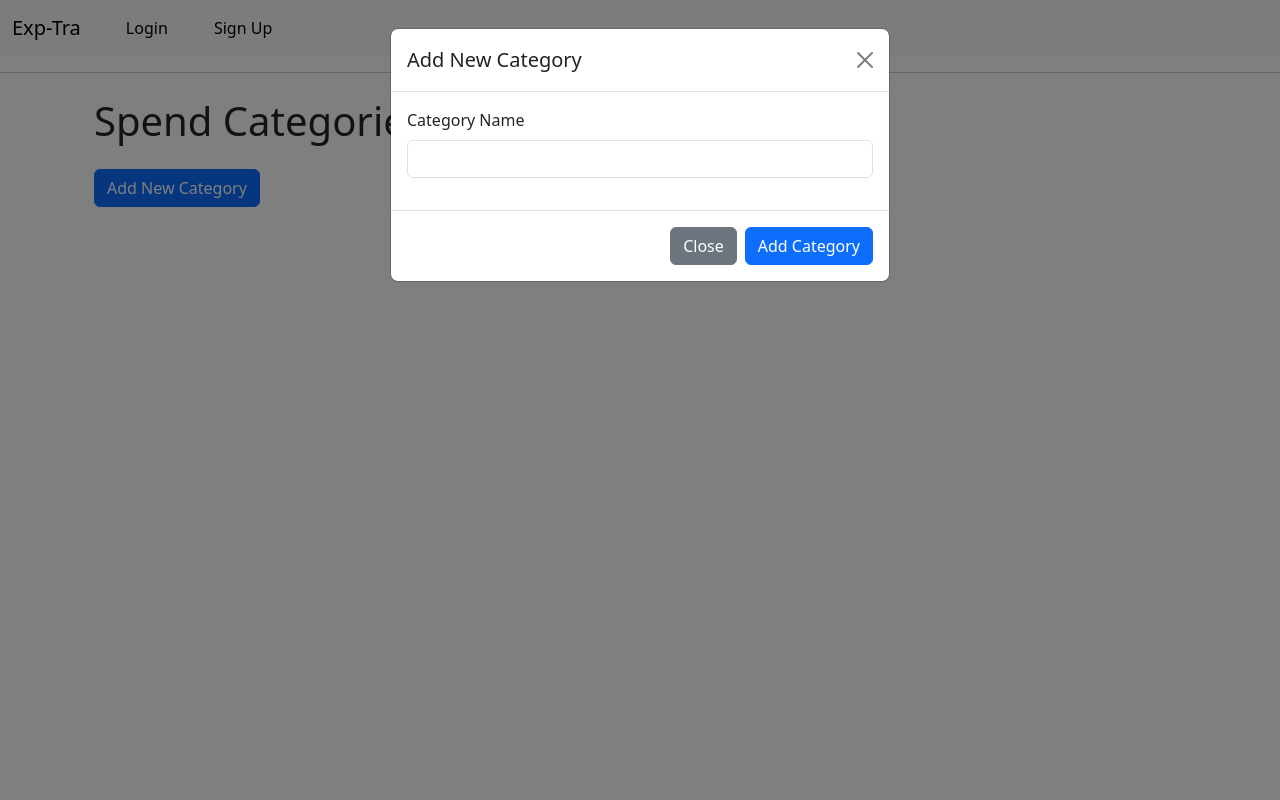
After one commit to seymausta/expense-tracker0, a Flask app: page /categories in a window 1280 px wide, after a click on "Add New Category". The commit adds this page. Run offline with Flask 3, Linux system fonts and the light colour scheme.

Commit message:
update button added account page added spend category page added

```diff
--- a/app/forms.py
+++ b/app/forms.py
@@ -2,6 +2,8 @@ from flask_wtf import FlaskForm
 from wtforms import StringField, PasswordField, BooleanField, SubmitField, DecimalField, DateField, SelectField, TextAreaField
 from wtforms.validators import ValidationError, DataRequired, Email, EqualTo,  Length, NumberRange
 import sqlalchemy as sa
+from wtforms.widgets import HiddenInput
+
 from app import db
 from app.models import User, Category, Expense
 
@@ -33,7 +35,7 @@ class ExpenseForm(FlaskForm):
     date = DateField('Date', validators=[DataRequired()])
     description = TextAreaField('Description')
     submit = SubmitField('Add')
-    delete = SubmitField('Delete')
+    delete = SubmitField('Delete', widget=HiddenInput())
 
     def __init__(self, *args, **kwargs):
         super(ExpenseForm, self).__init__(*args, **kwargs)
@@ -50,6 +52,7 @@ class UpdateExpenseForm(FlaskForm):
     date = DateField('Date', validators=[DataRequired()])
     description = TextAreaField('Description')
     submit = SubmitField('Update')
+    delete = SubmitField('Delete', widget=HiddenInput())
 
     def __init__(self, *args, **kwargs):
         super(UpdateExpenseForm, self).__init__(*args, **kwargs)
@@ -58,3 +61,12 @@ class UpdateExpenseForm(FlaskForm):
     def validate_category(self, category):
         if not Category.query.get(category.data):
             raise ValidationError('Invalid category.')
+
+class UpdateAccountForm(FlaskForm):
+    firstname = StringField('First Name', validators=[DataRequired()])
+    lastname = StringField('Last Name', validators=[DataRequired()])
+    submit = SubmitField('Update Account')
+
+class AddCategoryForm(FlaskForm):
+    categoryName = StringField('Category Name', validators=[DataRequired()])
+    submit = SubmitField('Add Category')
--- a/app/routes.py
+++ b/app/routes.py
@@ -1,6 +1,6 @@
 from app import app,db
 from flask import render_template, flash, redirect, url_for, request, abort
-from app.forms import LoginForm, RegistrationForm, ExpenseForm, UpdateExpenseForm
+from app.forms import LoginForm, RegistrationForm, ExpenseForm, UpdateExpenseForm, UpdateAccountForm, AddCategoryForm
 from flask_login import current_user, login_user, logout_user, login_required
 import sqlalchemy as sa
 from app.models import User, Expense, Category
@@ -104,8 +104,41 @@ def update_expense(expense_id):
     expense = Expense.query.get_or_404(expense_id)
     form = UpdateExpenseForm(obj=expense)
     if form.validate_on_submit():
-        form.populate_obj(expense)
+        expense.name = form.name.data
+        expense.amount = form.amount.data
+        expense.category_id = form.category.data
+        expense.date = form.date.data
+        expense.description = form.description.data
         db.session.commit()
-        flash('Expense updated successfully!', 'success')
+        flash('Your expense has been updated!', 'success')
         return redirect(url_for('expense_history'))
     return render_template('expense_history.html', title='Update Expense', form=form)
+
+
+@app.route('/categories', methods=['GET', 'POST'])
+def categories():
+    form = AddCategoryForm()
+    if form.validate_on_submit():
+        category_name = form.categoryName.data
+        new_category = Category(name=category_name)
+        db.session.add(new_category)
+        db.session.commit()
+        flash('New category added successfully!', 'success')
+        return redirect(url_for('categories'))
+    categories = Category.query.all()
+    return render_template('categories.html', title='Spend Categories', form=form, categories=categories)
+
+@app.route('/account', methods=['GET', 'POST'])
+@login_required
+def account():
+    form = UpdateAccountForm()
+    if form.validate_on_submit():
+        current_user.firstname = form.firstname.data
+        current_user.lastname = form.lastname.data
+        db.session.commit()
+        flash('Your account has been updated!', 'success')
+        return redirect(url_for('index'))
+    elif request.method == 'GET':
+        form.firstname.data = current_user.firstname
+        form.lastname.data = current_user.lastname
+    return render_template('account.html', title='Account', form=form)
--- a/app/templates/base.html
+++ b/app/templates/base.html
@@ -11,6 +11,7 @@
         integrity="sha384-T3c6CoIi6uLrA9TneNEoa7RxnatzjcDSCmG1MXxSR1GAsXEV/Dwwykc2MPK8M2HN"
         crossorigin="anonymous">
 
+    {% block styles %}{% endblock %}
 </head>
 <body>
 {% include "navbar.html" %}
--- /dev/null
+++ b/app/templates/categories.html
@@ -0,0 +1,65 @@
+{% extends "base.html" %}
+
+{% block title %}
+Spend Categories
+{% endblock %}
+
+{% block content %}
+<div class="container">
+    <h1 class="my-4">Spend Categories</h1>
+    <!-- Button to trigger modal -->
+    <button type="button" class="btn btn-primary mb-4" data-bs-toggle="modal" data-bs-target="#addCategoryModal">
+        Add New Category
+    </button>
+
+    <!-- Modal -->
+    <div class="modal fade" id="addCategoryModal" tabindex="-1" aria-labelledby="addCategoryModalLabel"
+         aria-hidden="true">
+        <div class="modal-dialog">
+            <div class="modal-content">
+                <div class="modal-header">
+                    <h5 class="modal-title" id="addCategoryModalLabel">Add New Category</h5>
+                    <button type="button" class="btn-close" data-bs-dismiss="modal" aria-label="Close"></button>
+                </div>
+                <form method="post" action="{{ url_for('categories') }}">
+                    <div class="modal-body">
+                        <div class="mb-3">
+                            <label for="categoryName" class="form-label">Category Name</label>
+                            <input type="text" class="form-control" id="categoryName" name="categoryName">
+                        </div>
+                    </div>
+                    <div class="modal-footer">
+                        <button type="button" class="btn btn-secondary" data-bs-dismiss="modal">Close</button>
+                        <button type="submit" class="btn btn-primary">Add Category</button>
+                    </div>
+                </form>
+            </div>
+        </div>
+    </div>
+    <div class="row row-cols-1 row-cols-md-3 g-4">
+        {% for category in categories %}
+        <div class="col">
+            <div class="card h-100" onclick="window.location.href='{{ category.url }}';" style="cursor: pointer;">
+                <div class="card-body d-flex align-items-center justify-content-center">
+                    <p class="card-text m-0">{{ category.name }}</p>
+                </div>
+            </div>
+        </div>
+        {% endfor %}
+    </div>
+
+</div>
+{% endblock %}
+
+{% block styles %}
+<style>
+    .card {
+        transition: all 0.3s ease; /* Düzgün bir geçiş sağlar */
+    }
+
+    .card:hover {
+        transform: scale(1.05); /* Üzerine gelindiğinde biraz büyütme efekti */
+        box-shadow: 0px 0px 15px rgba(0, 0, 0, 0.1); /* Gölgelendirme efekti */
+    }
+</style>
+{% endblock %}
--- a/app/templates/index.html
+++ b/app/templates/index.html
@@ -1,5 +1,8 @@
 {% extends "base.html" %}
 
+{% block title %}
+    Home
+{% endblock %}
 {% block content %}
     <h1>Hi, {{ current_user.firstname }}!</h1>
 {% endblock %}
--- a/app/templates/navbar.html
+++ b/app/templates/navbar.html
@@ -25,7 +25,7 @@
           <a class="nav-link" href="#">Reports</a>
         </li>
         <li class="nav-item">
-          <a class="nav-link" href="#">Spend Categories</a>
+          <a class="nav-link" href="{{ url_for('categories') }}">Spend Categories</a>
         </li>
       </ul>
     </div>
```
Also changed, not shown: app/templates/account.html (+17 -5 lines), app/templates/expense_history.html (+78 -3 lines), app/templates/expenses.html (+15 -0 lines), app.db.
